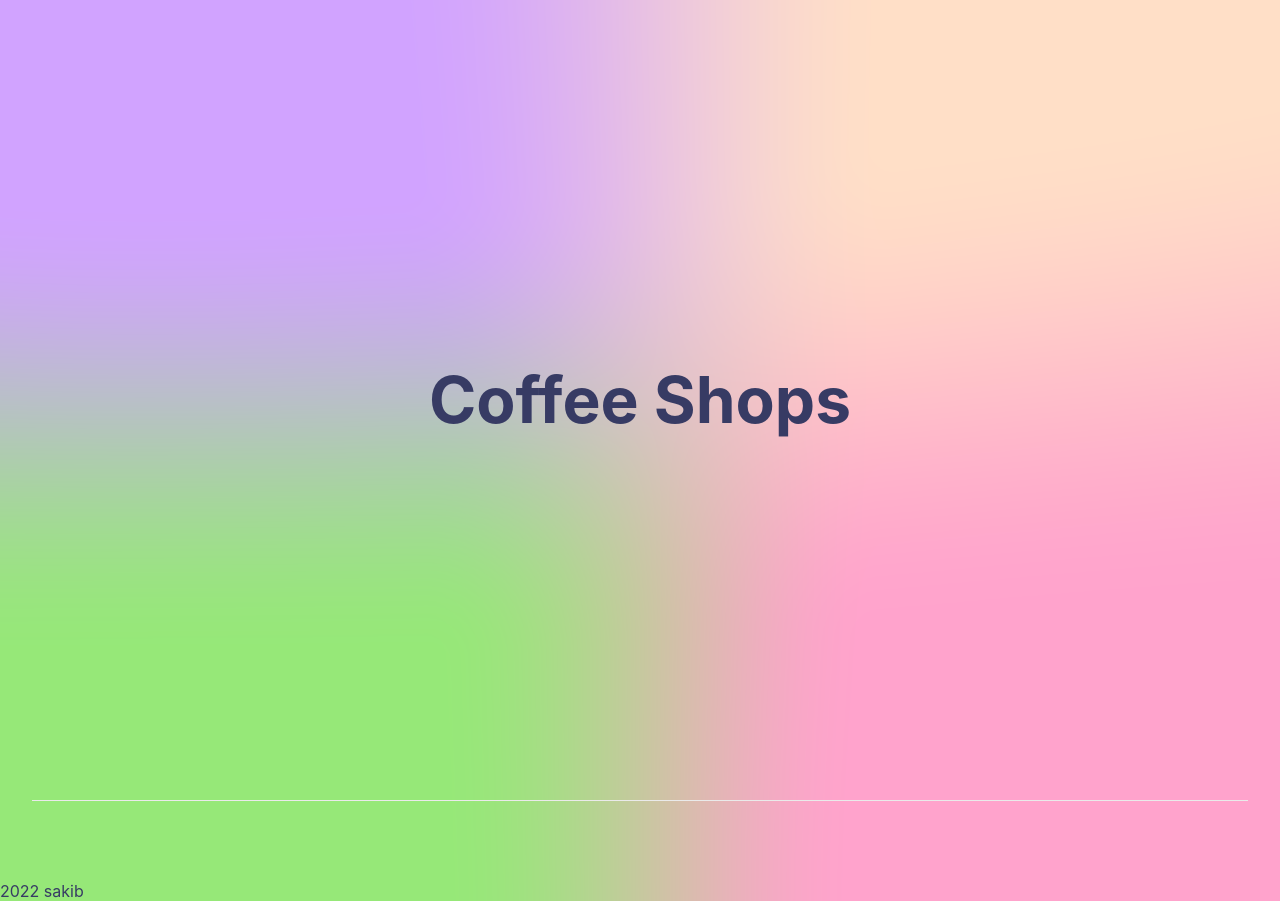
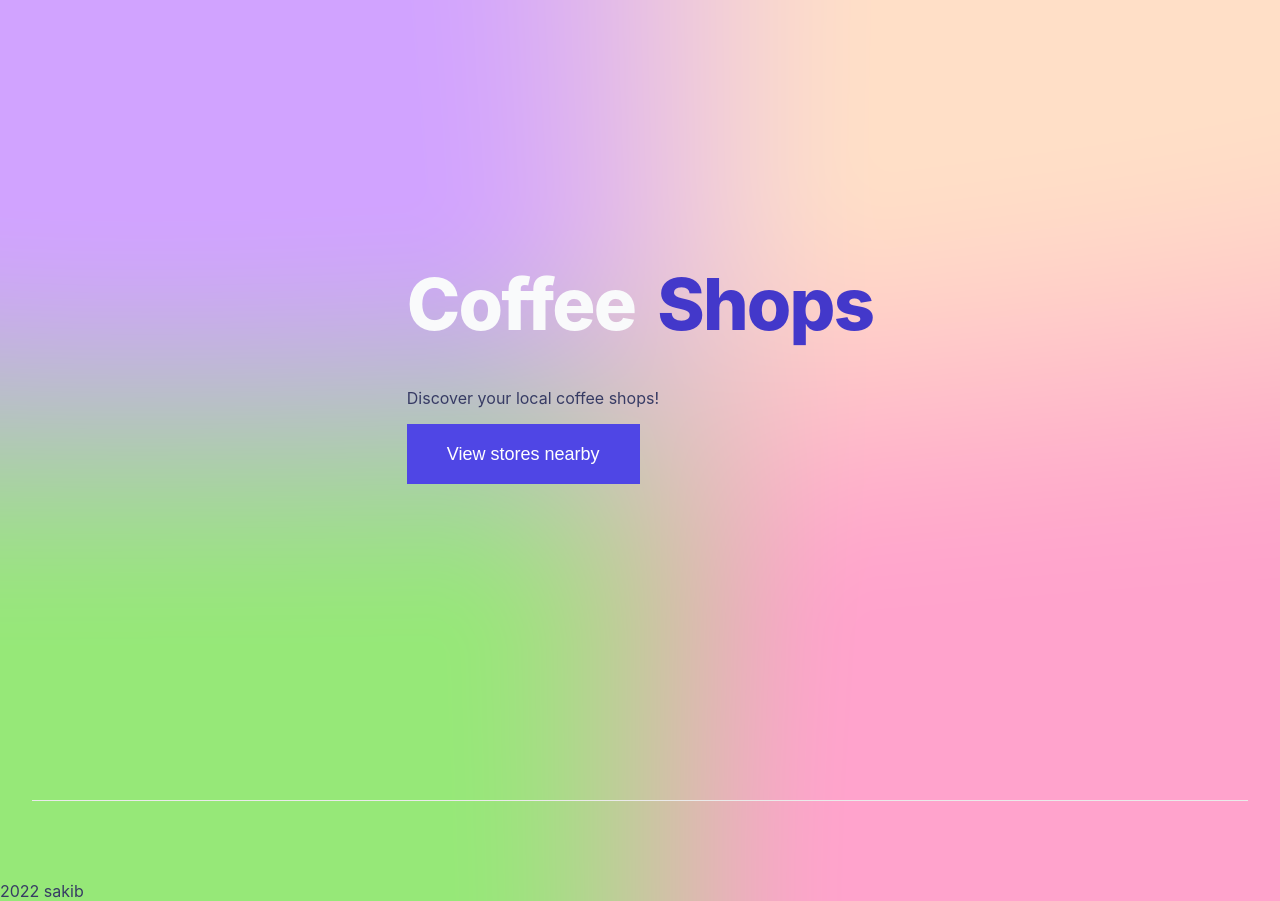
Before and after one commit to sakibshaik/coffee-shops, a Next.js app: page / in a window 1280 px wide. Built offline with nearby package versions, Linux system fonts and the light colour scheme.

Commit message:
setting up the banner component

```diff
--- /dev/null
+++ b/components/banner.js
@@ -0,0 +1,10 @@
+import styles from '../styles/banner.module.css'
+const Banner = (props) => {
+    return <div className={styles.container}>
+        <h1 className={styles.title}><span className={styles.title1}>Coffee</span> <span className={styles.title2}>Shops</span></h1>
+        <p className={styles.subTitles}>Discover your local coffee shops!</p>
+        <button className={styles.button} onClick={props.handleOnClick}>{props.buttonText} </button>
+    </div>
+}
+
+export default Banner;
--- a/pages/index.js
+++ b/pages/index.js
@@ -1,8 +1,12 @@
 import Head from 'next/head'
 import Image from 'next/image'
 import styles from '../styles/Home.module.css'
+import Banner from "../components/banner";
 
-export default function Home() {
+export default function Home () {
+    const handleOnBannerButtonClick = () => {
+        console.log('h1')
+    }
   return (
     <div className={styles.container}>
       <Head>
@@ -12,10 +16,7 @@
       </Head>
 
       <main className={styles.main}>
-        <h1 className={styles.title}>
-          Coffee Shops
-        </h1>
-
+          <Banner buttonText="View stores nearby" handleOnClick={handleOnBannerButtonClick } />
       </main>
 
       <footer className={styles.footer}>
--- /dev/null
+++ b/styles/banner.module.css
@@ -0,0 +1,136 @@
+/** By default, this is a mobile breakpoint **/
+.container {
+    margin-bottom: 6rem;
+    position: relative;
+    z-index: 2;
+}
+
+.title {
+    letter-spacing: -0.025em;
+    font-weight: 800;
+    color: var(--text-black);
+
+    font-size: 3rem /* 48px */;
+    line-height: 1;
+}
+
+.title1 {
+    color: rgba(249, 250, 251, 1);
+}
+
+.title2 {
+    display: block;
+    color: var(--text-purple);
+}
+
+.subTitle {
+    margin-top: 0.75rem;
+    font-size: 1.5rem /* 24px */;
+    line-height: 2rem /* 32px */;
+
+    color: var(--text-white-100);
+}
+
+.buttonWrapper {
+    margin-top: 1.25rem;
+}
+
+.button {
+    background-color: var(--text-purple-dark);
+    cursor: pointer;
+    color: white;
+    outline: 0;
+    border: 0px;
+
+    padding-top: 1rem /* 16px */;
+    padding-bottom: 1rem /* 16px */;
+    font-size: 1.125rem /* 18px */;
+    line-height: 1.75rem /* 28px */;
+    padding-left: 2.5rem /* 40px */;
+    padding-right: 2.5rem /* 40px */;
+}
+
+.button:hover {
+    background-color: var(--text-purple-dark);
+}
+
+/**
+  Breakpoints:
+  ------------
+  sm: min-width: 640px; //small device
+  md: min-width: 768px; // medium device
+  lg: min-width: 1024px; // large device
+  xl: min-width: 1280px; // extra large device
+  2xl: min-width: 1536px; // 2 x extra large device
+**/
+
+/** sm breakpoint **/
+@media (min-width: 640px) {
+    .title {
+        font-size: 3rem /* 48px */;
+        line-height: 1;
+    }
+
+    .subTitle {
+        margin-top: 1.25rem;
+        max-width: 36rem;
+    }
+
+    .buttonWrapper {
+        display: flex;
+        margin-top: 2rem;
+    }
+}
+
+/** md breakpoint **/
+@media (min-width: 768px) {
+    .title {
+        font-size: 3.75rem /* 60px */;
+        line-height: 1;
+    }
+
+    .subTitle {
+        margin-top: 1.25rem;
+    }
+
+    .button {
+        padding-top: 1rem /* 16px */;
+        padding-bottom: 1rem /* 16px */;
+        font-size: 1.125rem /* 18px */;
+        line-height: 1.75rem /* 28px */;
+        padding-left: 2.5rem /* 40px */;
+        padding-right: 2.5rem /* 40px */;
+    }
+}
+
+/** lg breakpoint **/
+@media (min-width: 1024px) {
+    .container {
+        text-align: left;
+    }
+
+    .title {
+        font-size: 4.5rem /* 72px */;
+        line-height: 1;
+    }
+
+    .title2 {
+        padding-left: 0.5rem;
+    }
+
+    .subTitle {
+        margin-left: 0px;
+        margin-right: 0px;
+    }
+
+    .buttonWrapper {
+        justify-content: flex-start;
+    }
+}
+
+/** xl breakpoint **/
+@media (min-width: 1280px) {
+    .title2 {
+        display: inline;
+    }
+}
--- a/styles/globals.css
+++ b/styles/globals.css
@@ -21,12 +21,9 @@
   box-sizing: border-box;
 }
 
-@media (prefers-color-scheme: dark) {
-  html {
-    color-scheme: dark;
-  }
-  body {
-    color: white;
-    background: black;
-  }
+:root {
+  --text-purple: rgba(67, 56, 202, 1);
+  --text-purple-dark: rgba(79, 70, 229, 1);
+  --text-black: rgba(17, 24, 39, 1);
+  --text-white-100: rgba(229, 231, 235, 1);
 }
```
